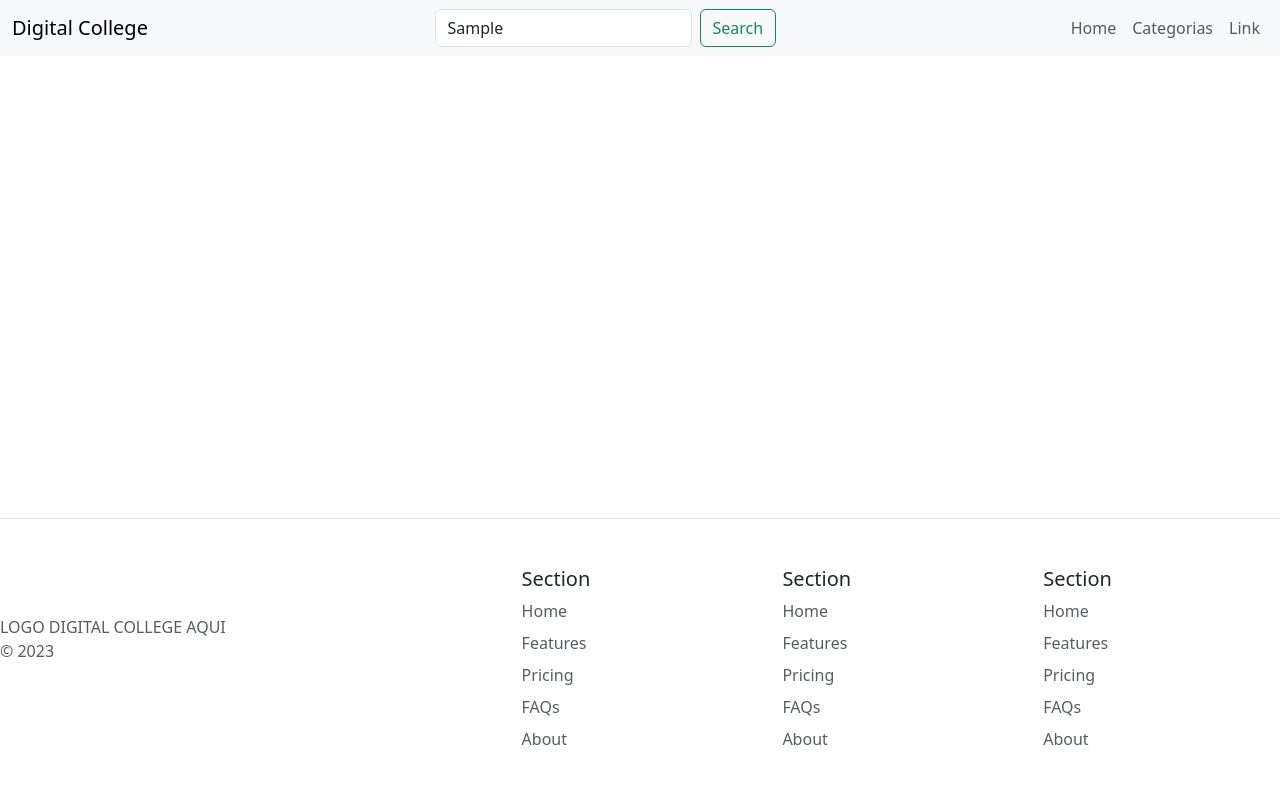
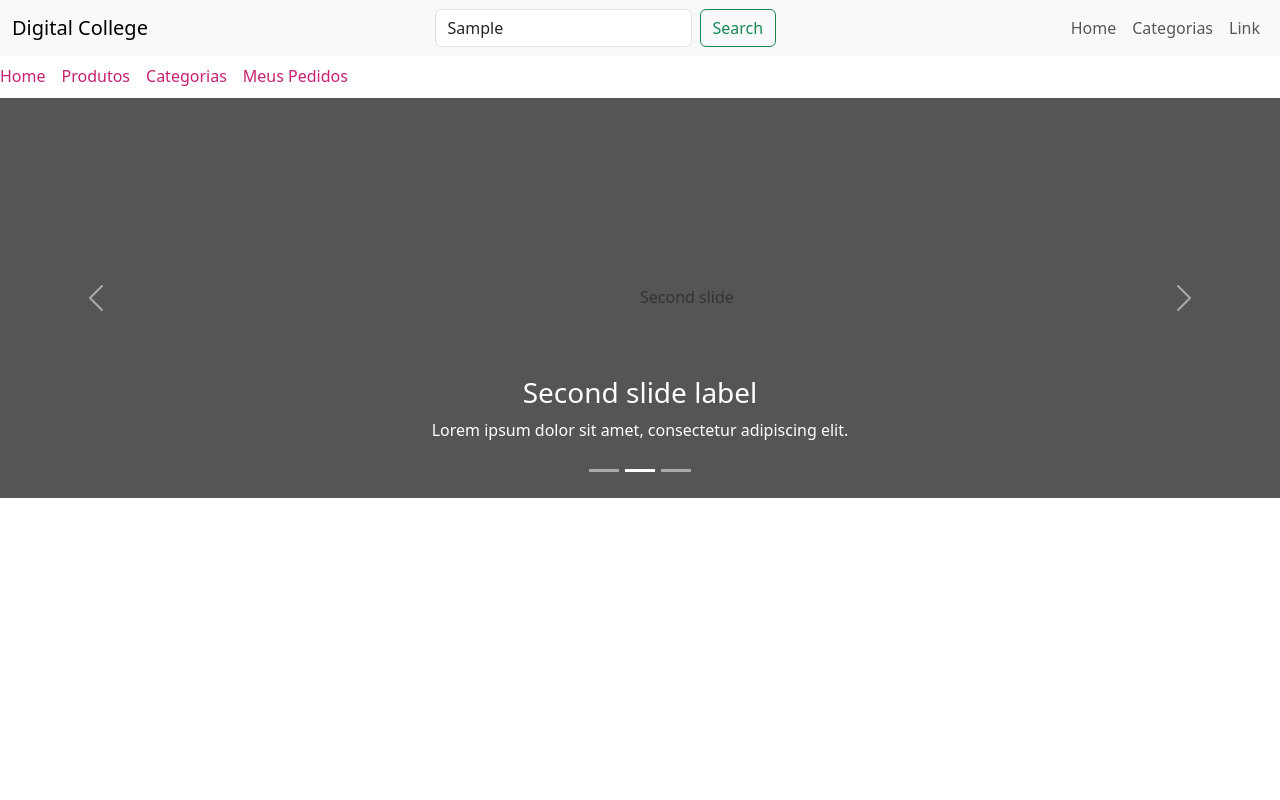
Before and after one commit to SarahPrado/drip_store_app, a React (Vite) app: page / in a window 1280 px wide. Both pictures are taken after typing "Sample" into the empty fields and a click on the button "Search". Shown: the top 800 px of the page. Built offline with nearby package versions, Linux system fonts and the light colour scheme.

Commit message:
Adicionando Menu.jsx e Slider.jsx

```diff
--- a/src/App.jsx
+++ b/src/App.jsx
@@ -1,7 +1,8 @@
 import { useState } from 'react'
+
+import { Outlet } from 'react-router-dom'
 import Header from './components/Header/Header'
 import Footer from './components/Footer/Footer'
-import Outlet from './components/Outlet/Outlet'
 
 function App() {
   const [count, setCount] = useState(0)
--- a/src/components/Header/Header.jsx
+++ b/src/components/Header/Header.jsx
@@ -5,6 +5,7 @@ import Form from 'react-bootstrap/Form';
 import Nav from 'react-bootstrap/Nav';
 import Navbar from 'react-bootstrap/Navbar';
 import NavDropdown from 'react-bootstrap/NavDropdown';
+import Menu from '../Menu/Menu';
 
 const Header = () => {
   return (
@@ -28,7 +29,10 @@ const Header = () => {
           </Nav>
         </Container>
       </Navbar>
+
+      <Menu />
   </div>
+
   )
 }
 
--- /dev/null
+++ b/src/components/Menu/Menu.css
@@ -0,0 +1,3 @@
+.link-RosaDigital {
+    color: #C92071;
+}
--- /dev/null
+++ b/src/components/Menu/Menu.jsx
@@ -0,0 +1,26 @@
+import React from 'react'
+import { Nav } from 'react-bootstrap'
+import './Menu.css'
+
+const Menu = () => {
+  return (
+    <div>
+     <Nav variant="underline" defaultActiveKey="/home">
+      <Nav.Item>
+        <Nav.Link className="link-RosaDigital" href="/">Home</Nav.Link>
+      </Nav.Item>
+      <Nav.Item>
+        <Nav.Link className="link-RosaDigital" eventKey="link-1">Produtos</Nav.Link>
+      </Nav.Item>
+      <Nav.Item>
+        <Nav.Link className="link-RosaDigital" eventKey="link-2">Categorias</Nav.Link>
+      </Nav.Item>
+      <Nav.Item>
+        <Nav.Link className="link-RosaDigital" eventKey="link-3">Meus Pedidos</Nav.Link>
+      </Nav.Item>
+    </Nav>
+    </div>
+  )
+}
+
+export default Menu
--- /dev/null
+++ b/src/components/Slider/ExampleCarouselImage.jsx
@@ -0,0 +1,24 @@
+import React from 'react'
+
+const ExampleCarouselImage = ({title = 'Placeholder',text}) => {
+    return (
+        <svg
+            className="bd-placeholder-img bd-placeholder-img-lg d-block w-100"
+            width="800"
+            height="400"
+            xmlns="http://www.w3.org/2000/svg"
+            role="img"
+            aria-label={`${title}: ${text}`}
+            preserveAspectRatio="xMidYMid slice"
+            focusable="false"
+        >
+            <title>{title}</title>
+            <rect width="100%" height="100%" fill="#555" />
+            <text x="50%" y="50%" fill="#333" dy=".3em">
+                {text}
+            </text>
+        </svg>
+    )
+}
+
+export default ExampleCarouselImage
--- /dev/null
+++ b/src/components/Slider/Slider.jsx
@@ -0,0 +1,40 @@
+import React, { useState } from 'react'
+import { Carousel } from 'react-bootstrap';
+import ExampleCarouselImage from './ExampleCarouselImage';
+
+export const Slider = () => {
+  const [index, setIndex] = useState(0);
+
+  const handleSelect = (selectedIndex) => {
+    setIndex(selectedIndex);
+  };
+  return (
+    <div>
+      <Carousel activeIndex={index} onSelect={handleSelect}>
+        <Carousel.Item>
+          <ExampleCarouselImage text="First slide" />
+          <Carousel.Caption>
+            <h3>First slide label</h3>
+            <p>Nulla vitae elit libero, a pharetra augue mollis interdum.</p>
+          </Carousel.Caption>
+        </Carousel.Item>
+        <Carousel.Item>
+          <ExampleCarouselImage text="Second slide" />
+          <Carousel.Caption>
+            <h3>Second slide label</h3>
+            <p>Lorem ipsum dolor sit amet, consectetur adipiscing elit.</p>
+          </Carousel.Caption>
+        </Carousel.Item>
+        <Carousel.Item>
+          <ExampleCarouselImage text="Third slide" />
+          <Carousel.Caption>
+            <h3>Third slide label</h3>
+            <p>
+              Praesent commodo cursus magna, vel scelerisque nisl consectetur.
+            </p>
+          </Carousel.Caption>
+        </Carousel.Item>
+      </Carousel>
+    </div>
+  )
+}
--- a/src/main.jsx
+++ b/src/main.jsx
@@ -11,8 +11,8 @@ import App from './App';
 import Login from './pages/login/Login';
 import Home from './pages/home/Home';
 import Produtos from './pages/produtos/Produtos';
+import NotFound from './pages/notFound/NotFound';
 import Categoria from './pages/categorias/Categoria';
-import NotFound from './pages/notFound/NotFound';
 
 
 ReactDOM.createRoot(document.getElementById('root')).render(
--- a/src/pages/categorias/Categoria.jsx
+++ b/src/pages/categorias/Categoria.jsx
@@ -3,7 +3,7 @@ import React from 'react'
 const Categoria = () => {
   return (
     <div>
-
+      dfdsfsfsd
     </div>
   )
 }
--- a/src/pages/home/Home.jsx
+++ b/src/pages/home/Home.jsx
@@ -1,9 +1,10 @@
 import React from 'react'
+import { Slider } from '../../components/Slider/Slider'
 
 const Home = () => {
   return (
     <div>
-
+     <Slider />
     </div>
   )
 }
```
Also changed, not shown: src/components/Slider/Slider.css (added).
